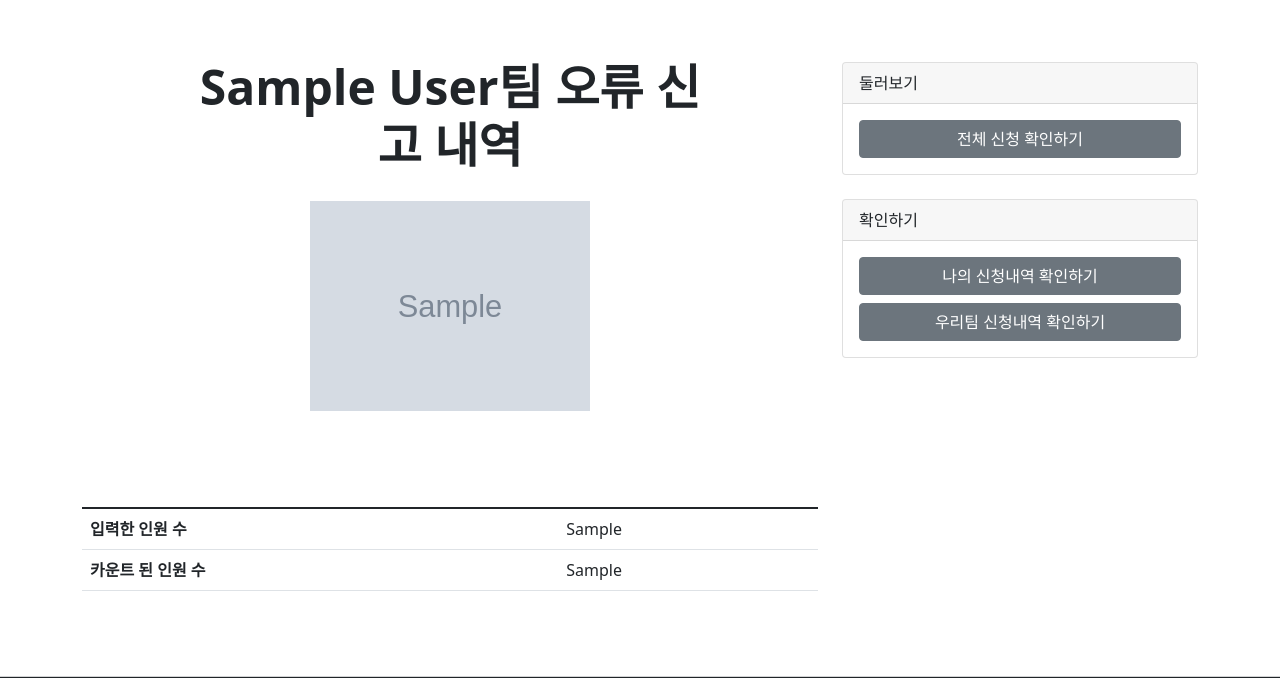
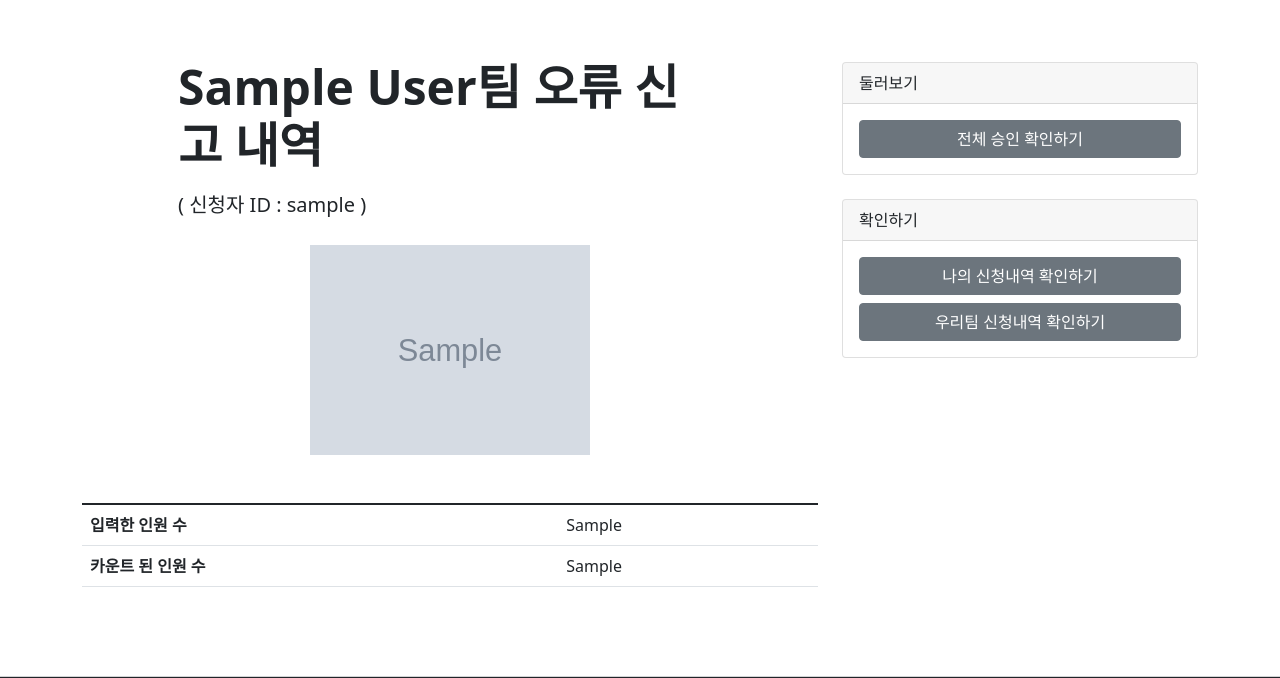
Before and after one commit to kvkvd12/5i_support_project, a Django app: page /my_objection/1/ in a window 1280 px wide. Shown: the part 56-734 px from the top of the page. Run offline with Django 4.2, Linux system fonts and the light colour scheme; a user stored in the database is signed in; tables that the repository leaves empty hold one stand-in row (values such as "Sample post"); grey boxes marked "Sample" are stand-in pictures; some libraries are stand-ins or nearby versions.

Commit message:
[Modify]결과페이지, 결과내역 등 css 수정

```diff
--- a/support_data/views.py
+++ b/support_data/views.py
@@ -1,4 +1,3 @@
-import support_data
 from support_data.machine import transform_image
 from support_data.machine import rectangle_image
 from .models  import Support
@@ -8,6 +7,7 @@ from django.core.paginator import Paginator
 from django.db.models import F
 
 # Create your views here.
+
 def home(request):
     user = request.user.is_authenticated
     if user:
@@ -18,7 +18,7 @@ def home(request):
     else:
         return redirect('/login')
 
-
+@login_required
 def upload(request):
     if request.method == 'GET':
         return render(request, 'support_data/upload.html')
@@ -44,19 +44,20 @@ def upload(request):
         else:
             return redirect(f'/error/{my_image.id}/')
 
+@login_required
 def error(request, id):
     if request.method == 'GET':
         my_image = Support.objects.get(id=id)
         return render(request, 'support_data/error.html', {'my_image':my_image})
 
-
+@login_required
 def result(request, id):
     if request.method == 'GET':
         # 업로드 페이지에서 저장한 내용들을 모두 받아와준다.
         my_image = Support.objects.get(id=id)
         return render(request, 'support_data/result.html', {'my_image':my_image})
 
-
+@login_required
 def my_result(request):
     if request.method == 'GET':
         all_image = Support.objects.all()
@@ -67,7 +68,7 @@ def my_result(request):
         false_image = my_image.exclude(input_num=F("people_num")).exclude(objection=False)
     return render(request, 'support_data/my_result.html', {'my_image':my_image, 'true_image':true_image, 'false_image':false_image})
 
-
+@login_required
 def team_result(request):
     if request.method == 'GET':
         all_image = Support.objects.all()
@@ -86,7 +87,6 @@ def approval_list(request):
 
 @login_required
 def approval(request, id):
-    me = request.user
     click_approval = Support.objects.get(id=id)
     click_approval.is_approval=not click_approval.is_approval
     click_approval.save()
@@ -108,11 +108,13 @@ def objection(request,id):
     click_objection.save()
     return redirect('/objection_list')
 
+@login_required
 def delete_image(request,id):
     my_image = Support.objects.get(id=id)
     my_image.delete()
     return redirect('/my_result')
 
+@login_required
 def my_objection(request, id):
     if request.method == 'GET':
         my_image = Support.objects.get(id=id)
--- a/templates/support_data/my_objection.html
+++ b/templates/support_data/my_objection.html
@@ -16,7 +16,7 @@
         -webkit-box-align: center;
         -ms-flex-align: center;
         align-items: center;
-        text-align: center;
+
     }
 
     .shop_section .box .detail-box h2 {
@@ -51,9 +51,7 @@
                                         <h2>
                                             {{ my_image.team_name.team_name }}팀 오류 신고 내역
                                         </h2>
-                                        <p>
-                                            {{ my_image.write_image.created_at}}
-                                        </p>
+                                        <h5 style="margin-top: 20px;">( 신청자 ID : {{ my_image.team_name }} )</h5>
                                     </div>
                                     <div class="img-box">
                                         <img src="{{my_image.write_image.url}}" alt="..." />
@@ -63,10 +61,8 @@
                         </section>
                     </div>
                 </div>
-            </section>
-            <table class="table">
+                <table class="table" >
                     <thead>
-
                     </thead>
                     <tbody>
                         <tr>
@@ -79,6 +75,7 @@
                         </tr>
                     </tbody>
                 </table>
+            </section>
         </div>
         <!-- Side widgets-->
         {% if user.username == 'admin' %}
@@ -88,7 +85,7 @@
                 <div class="card-header">둘러보기</div>
                 <div class="card-body">
                     <div class="d-grid gap-2">
-                        <button class="btn btn-secondary" type="submit" onclick="location.href='/'">전체 신청 확인하기</button>
+                        <button class="btn btn-secondary" type="submit" onclick="location.href='/'">전체 승인 확인하기</button>
                     </div>
                 </div>
             </div>
--- a/templates/support_data/my_result.html
+++ b/templates/support_data/my_result.html
@@ -95,7 +95,7 @@
           <td><a href="/my_objection/{{ fi.id }}/" class="record">오류 신청 내역 확인하기</a></td>
           <td>{{ fi.input_num }} 명</td>
           <td>{{ fi.people_num }} 명</td>
-          <td>{{ fi.people_num|mul:5 }} (만원)</td>
+          <td>{{ fi.input_num|mul:5 }} (만원)</td>
           <td>{{ fi.created_at|date:"Y.m.d" }} </td>
           <td>
             {% if fi.is_approval == False %}
@@ -140,7 +140,7 @@
       </tbody>
     </table>
     <div style="text-align:center">
-      <button class="btn btn-secondary" type="submit" onclick="location.href='/'">전체 신청 확인하기</button>
+      <button class="btn btn-secondary" type="submit" onclick="location.href='/'">전체 승인 확인하기</button>
       <button class="btn btn-secondary" type="submit" onclick="location.href='/upload'">회식비 추가 신청하기</button>
     </div>
   </div>
--- a/templates/support_data/result.html
+++ b/templates/support_data/result.html
@@ -21,6 +21,7 @@
                 <header class="mb-4">
                     <!-- Post title-->
                     <h1 class="fw-bolder mb-1"> {{ my_image.team_name.team_name }}팀의 회식비 신청 내역 </h1>
+                    <h5 style="margin-top: 20px;">( 신청자 ID : {{ my_image.team_name }} )</h5>
                 </header>
                 <!-- Preview image figure-->
                 <figure class="mb-4"><img class="img-fluid rounded" style="margin-left:5px; height:10;" src="{{ my_image.image.url}}" alt="..." id="img" />
@@ -30,7 +31,6 @@
                     <!-- <h2 class="fw-bolder mb-4 mt-5">{{ my_image.team_name.team_name }}팀의 회식비 신청 내역</h2> -->
                     <table class="table" style="margin-top: 30px;">
                         <thead>
-
                         </thead>
                         <tbody>
                             <tr>
@@ -55,7 +55,7 @@
                 <div class="card-header">둘러보기</div>
                 <div class="card-body">
                     <div class="d-grid gap-2">
-                        <button class="btn btn-secondary" type="submit" onclick="location.href='/'">전체 신청 확인하기</button>
+                        <button class="btn btn-secondary" type="submit" onclick="location.href='/'">전체 승인 확인하기</button>
                     </div>
                 </div>
             </div>
```
Lines whose indentation alone changed are shown as unchanged.
